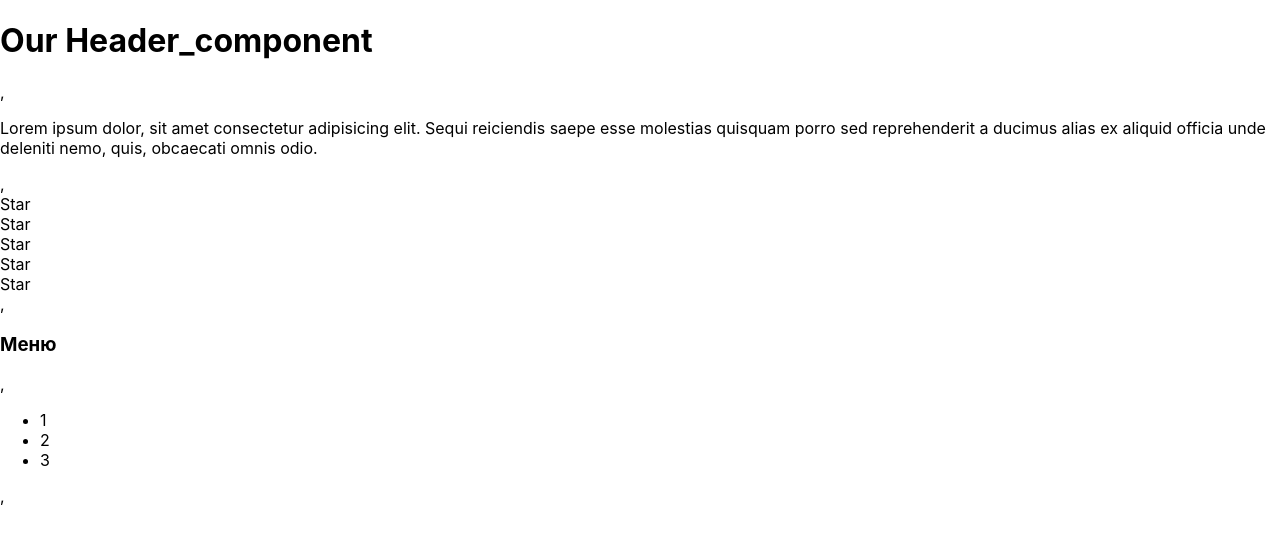
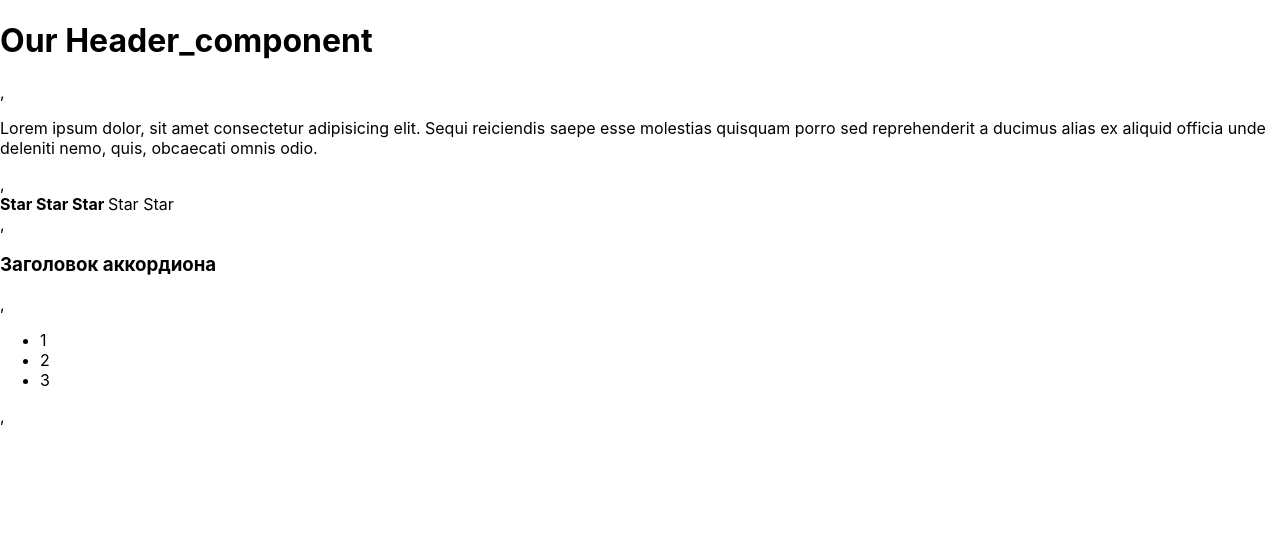
Before and after one commit to shanidesu/educational_react_app, a React (Create React App) app: page / in a window 1280 px wide. Shown: the top 540 px of the page. Built offline with nearby package versions, Linux system fonts and the light colour scheme.

Commit message:
Added props for components and used principle Single Responsibility

```diff
--- a/src/App.tsx
+++ b/src/App.tsx
@@ -2,52 +2,20 @@ import React from "react";
 import "./App.css";
 import Header from "./react-kabzda (import & export)/components/header";
 import Content from "./react-kabzda (import & export)/components/content";
-
+import Accordion from "./react-kabzda (import & export)/components/Accordions/Accordion";
+import Rating from "./react-kabzda (import & export)/components/Rating/Rating";
 // Главная компонента, которая помещает в себя дочерние Header & Content (ранее созданные)
 // Её мы и вызываем
 function App() {
   return (
     <div>
-      <Header />,
+      <Header title="Our Header_component"/>,
       <Content />,
-      <Rating />,
-      <Accordion />
+      <Rating value={3}/>,
+      <Accordion title="Заголовок аккордиона"/>
     </div>
   );
 }
 
-function Rating() {
-  return (
-    <div>
-      <Star />
-      <Star />
-      <Star />
-      <Star />
-      <Star />
-    </div>
-  );
-}
 
-function Star() {
-  return <div>Star</div>;
-}
-
-function Accordion() {
-  return <div>
-    <AccordionTitle />,
-    <AccordionBody />,
-  </div>
-}
-
-function AccordionTitle() {
-  return <h3>Меню</h3>
-}
-
-function AccordionBody() {
-  return <ul>
-    <li>1</li>
-    <li>2</li>
-    <li>3</li>
-  </ul>
-}
 export default App;
--- /dev/null
+++ b/src/react-kabzda (import & export)/components/Accordions/Accordion.tsx
@@ -0,0 +1,22 @@
+import React from "react";
+
+function Accordion(props: any) {
+  return <div>
+    <AccordionTitle title = {props.title}/>,
+    <AccordionBody />,
+  </div>
+}
+
+function AccordionTitle(props: any) {
+  return <h3>{props.title}</h3>
+}
+
+function AccordionBody() {
+  return <ul>
+    <li>1</li>
+    <li>2</li>
+    <li>3</li>
+  </ul>
+}
+
+export default Accordion;
--- /dev/null
+++ b/src/react-kabzda (import & export)/components/Rating/Rating.tsx
@@ -0,0 +1,67 @@
+import React from "react";
+
+function Rating(props: any) {
+  if (props.value === 1) {
+    return (<div>
+      <Star selected={true}/>
+      <Star selected={false}/>
+      <Star selected={false}/>
+      <Star selected={false}/>
+      <Star selected={false}/>
+    </div>);
+  }
+  if (props.value === 2) {
+    return (<div>
+      <Star selected={true}/>
+      <Star selected={true}/>
+      <Star selected={false}/>
+      <Star selected={false}/>
+      <Star selected={false}/>
+    </div>);
+  }
+  if (props.value === 3) {
+    return (<div>
+      <Star selected={true}/>
+      <Star selected={true}/>
+      <Star selected={true}/>
+      <Star selected={false}/>
+      <Star selected={false}/>
+    </div>);
+  }
+  if (props.value === 4) {
+    return (<div>
+      <Star selected={true}/>
+      <Star selected={true}/>
+      <Star selected={true}/>
+      <Star selected={true}/>
+      <Star selected={false}/>
+    </div>);
+  }
+  if (props.value === 5) {
+    return (<div>
+      <Star selected={true}/>
+      <Star selected={true}/>
+      <Star selected={true}/>
+      <Star selected={true}/>
+      <Star selected={true}/>
+    </div>);
+  }
+  return (<div>
+    <Star selected={true}/>
+    <Star selected={true}/>
+    <Star selected={true}/>
+    <Star selected={true}/>
+    <Star selected={true}/>
+  </div>);
+}
+
+function Star(props: any) {
+  if (props.selected === true) {
+    return <span><b>Star </b></span>
+  } else {
+    return <span>Star </span>
+  }
+
+}
+
+export default Rating;
--- a/src/react-kabzda (import & export)/components/header.tsx
+++ b/src/react-kabzda (import & export)/components/header.tsx
@@ -1,6 +1,7 @@
-const Header = () => {
+const Header = (props: any) => {
+    debugger
     return (<div>
-        <h1>Our Header_component</h1>
+        <h1>{props.title}</h1>
         </div>);
 }
 
```
Also changed, not shown: 1 other file (tests, documents, lock files or other folders).
